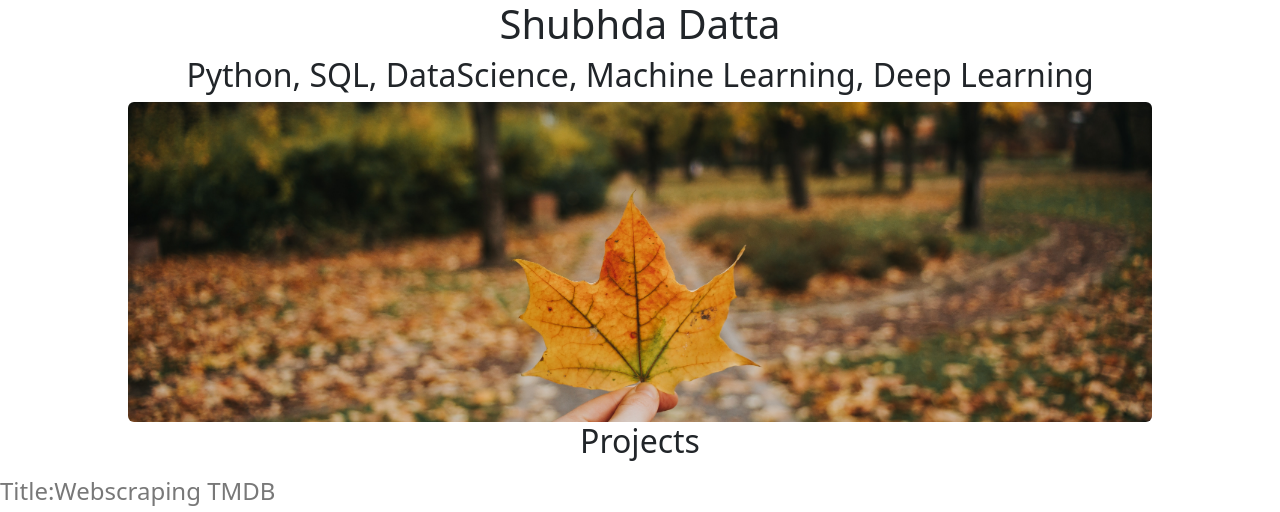
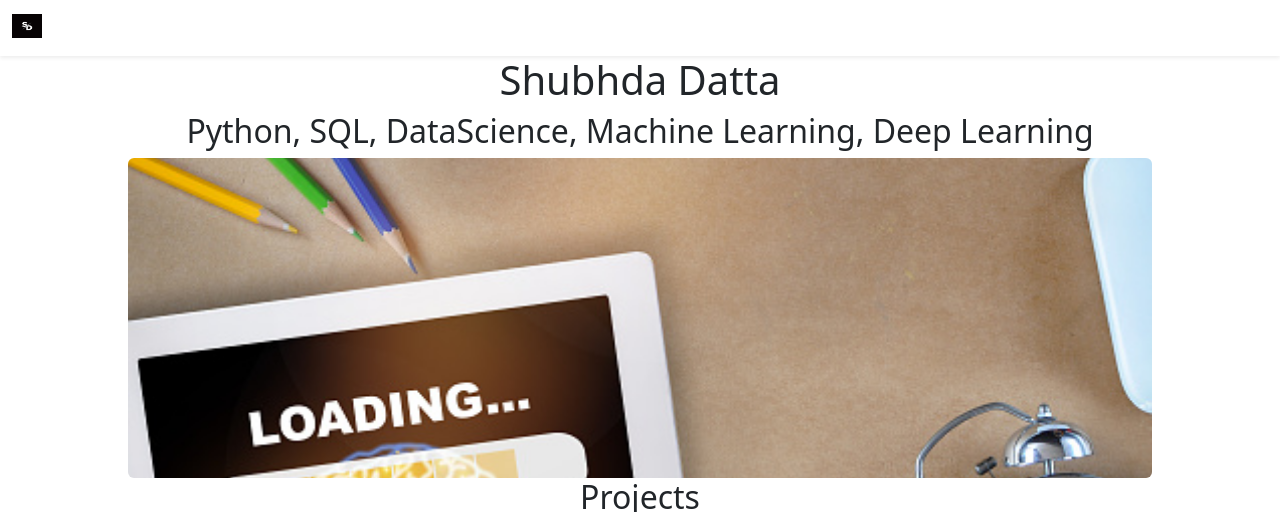
Before and after one commit to shubhda18/TestWebDev, a Flask app: page / in a window 1280 px wide. Shown: the top 512 px of the page. Run offline with Flask 2, Linux system fonts and the light colour scheme.

Commit message:
Updated requirements and nav bar

```diff
--- /dev/null
+++ b/requirements.txt
@@ -0,0 +1,2 @@
+Flask
+gunicorn
--- a/templates/home.html
+++ b/templates/home.html
@@ -18,11 +18,12 @@
 </head>
 
 <body>
+  {% include 'navbar.html'%}
 
 
     <h1 class = "text-center" "mx-auto">Shubhda Datta</h1>
     <h2 class = "text-center" "mx-auto">Python, SQL, DataScience, Machine Learning, Deep Learning</h2>
-      <img class="rounded mx-auto d-block" id ="banner" src ="https://testwebdev.shubhdadatta.repl.co/static/portfolio-banner.jpg" >
+      <img class="rounded mx-auto d-block" id ="banner" src ="https://testwebdev.shubhdadatta.repl.co/static/portfolio.jpg" >
 
     <h2 class = "text-center" "mx-auto">Projects</h2>
   <div>
--- /dev/null
+++ b/templates/navbar.html
@@ -0,0 +1,9 @@
+<nav class="navbar bg-light shadow-sm fixed-top bg-white">
+  <div class="container-fluid">
+    <a class="navbar-brand" href="#">
+      <img src="/static/logo.jpg" alt="Logo" width="30" height="24" class="d-inline-block align-text-top">
+
+    </a>
+  </div>
+</nav>
+<div style = "height:56px"></div>
```
Also changed, not shown: static/logo.jpg (added), static/portfolio-banner.jpg (deleted), static/portfolio.jpg (added).
